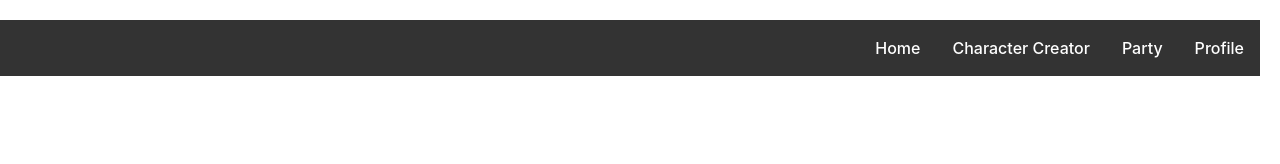
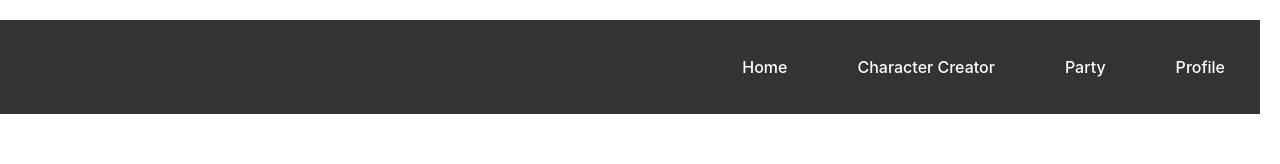
Before and after one commit to ReyFern/nea-vite-1-client, a React (Vite) app: page / in a window 1280 px wide. Shown: the top 164 px of the page. Built offline with nearby package versions, Linux system fonts and the light colour scheme; no server answers.

Commit message:
Added logo to navbar

```diff
--- a/src/App.css
+++ b/src/App.css
@@ -33,8 +33,17 @@
   display: block;
   color: white;
   text-align: center;
+  padding: 35px;
+  text-decoration: none;
+}
+.navbar-logo {
+  float: left;
+  height: 60px;
+  width: 60px;
+  display: block;
+  text-align: center;
   padding: 16px;
-  text-decoration: none;
+  padding-left: 30px;
 }
 .navbar-element:hover {
   background-color: #111111;
--- a/src/App.tsx
+++ b/src/App.tsx
@@ -1,5 +1,6 @@
 import { useState, useEffect } from 'react'
 import './App.css'
+import reactLogo from './assets/react.svg'
 import axios from "axios"
 
 function App() {
@@ -20,7 +21,8 @@ function App() {
   return (
     <div>
       <ul className='navbar'>
-        <li className='navbar-element'><a href="/profile">Profile</a></li>
+        <a href='/'><img src={reactLogo} className="navbar-logo" alt="React logo"></img></a>
+        <li className='navbar-element'><a href='/profile'>Profile</a></li>
         <li className='navbar-element'><a href='/party'>Party</a></li>
         <li className='navbar-element'><a href='/create'>Character Creator</a></li>
         <li className='navbar-element'><a href='/'>Home</a></li>
```
